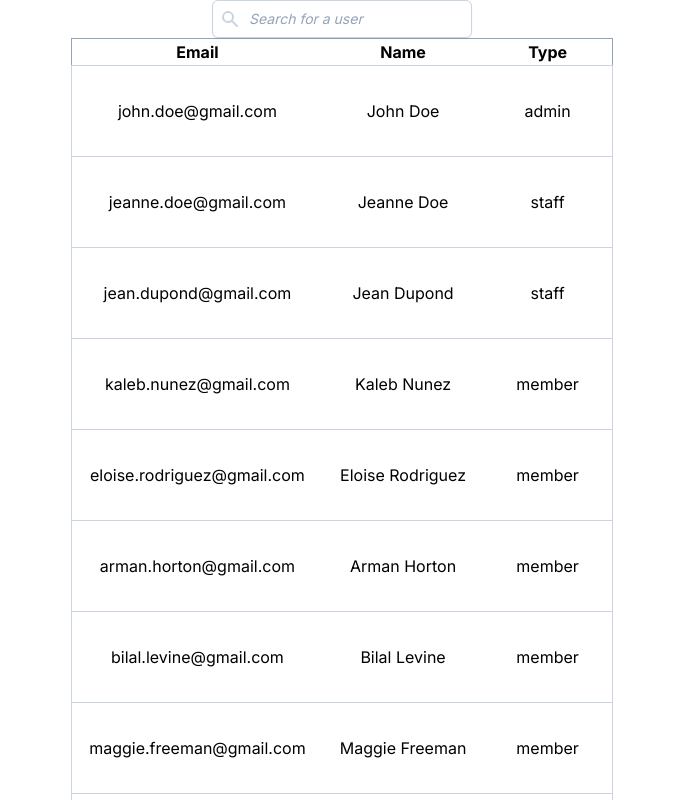
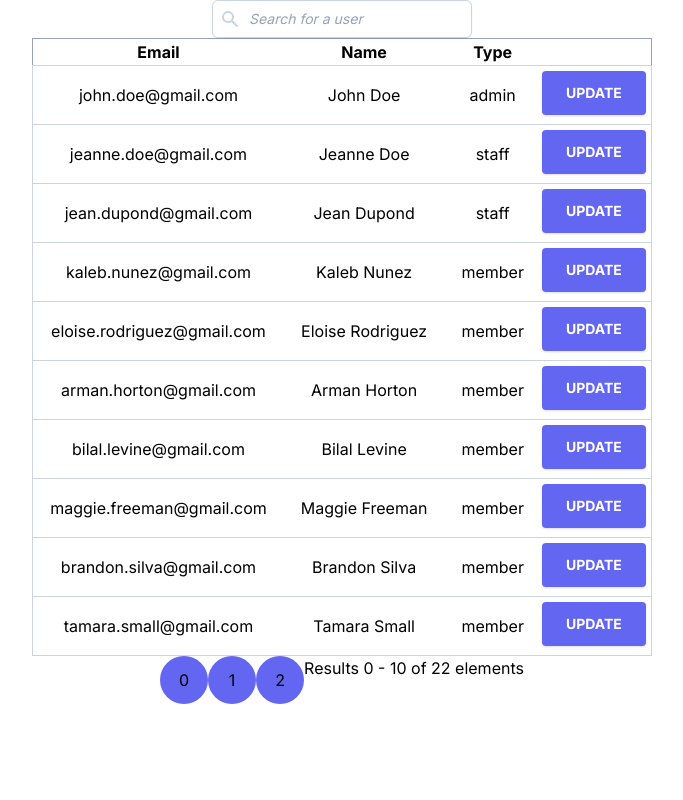
Before and after one commit to wilkoJ/frontend-technical-test, a Next.js app: page / in a window 1280 px wide. Shown: the top 800 px of the page, without its empty margins (298-981 px from the left). Built offline with nearby package versions, Linux system fonts and the light colour scheme.

Commit message:
add context for users, add the name update

```diff
--- a/src/app/components/ColumnCase.tsx
+++ b/src/app/components/ColumnCase.tsx
@@ -10,7 +10,7 @@ type IProps = {
 
 const ColumnCase = ({ value }: IProps) => {
   return (
-    <div className="text-center p-4">
+    <div className="text-center p-4 py-2">
       <p>{value}</p>
     </div>
   );
--- /dev/null
+++ b/src/app/components/Modal/Modal.tsx
@@ -0,0 +1,80 @@
+import IUser from "@/app/model/IUser";
+import React from "react";
+
+type IProps = {
+  user: IUser;
+  onChange: (value: string) => void;
+};
+const Modal = ({ user, onChange }: IProps) => {
+  const [showModal, setShowModal] = React.useState(false);
+  const [name, setName] = React.useState("");
+  return (
+    <>
+      <button
+        className="bg-indigo-500 text-white active:bg-pink-600 font-bold uppercase text-sm px-6 py-3 rounded shadow hover:shadow-lg outline-none focus:outline-none mr-1 mb-1 ease-linear transition-all duration-150"
+        type="button"
+        onClick={() => setShowModal(true)}
+      >
+        Update
+      </button>
+      {showModal ? (
+        <>
+          <div className="justify-center items-center flex overflow-x-hidden overflow-y-auto fixed inset-0 z-50 outline-none focus:outline-none">
+            <div className="relative w-auto my-6 mx-auto max-w-3xl">
+              {/*content*/}
+              <div className="border-0 rounded-lg shadow-lg relative flex flex-col w-full bg-white outline-none focus:outline-none">
+                {/*header*/}
+                <div className="flex items-start justify-between p-5 border-b border-solid border-slate-200 rounded-t">
+                  <h3 className="text-3xl font-semibold">Change User Name</h3>
+                  <button
+                    className="p-1 ml-auto bg-transparent border-0 text-black opacity-5 float-right text-3xl leading-none font-semibold outline-none focus:outline-none"
+                    onClick={() => setShowModal(false)}
+                  >
+                    <span className="bg-transparent text-black opacity-5 h-6 w-6 text-2xl block outline-none focus:outline-none">
+                      ×
+                    </span>
+                  </button>
+                </div>
+                {/*body*/}
+                <div className="relative p-6 flex-auto">
+                  <input
+                    onChange={(e: React.ChangeEvent<HTMLInputElement>) => {
+                      setName(e.currentTarget.value);
+                    }}
+                    className="placeholder:italic placeholder:text-slate-400 block bg-white border border-slate-300 rounded-md py-2 pl-9 pr-3 shadow-sm focus:outline-none focus:border-sky-500 focus:ring-sky-500 focus:ring-1 sm:text-sm"
+                    placeholder="Update name"
+                    type="text"
+                    name="update"
+                  />
+                </div>
+                {/*footer*/}
+                <div className="flex items-center justify-end p-6 border-t border-solid border-slate-200 rounded-b">
+                  <button
+                    className="text-red-500 background-transparent font-bold uppercase px-6 py-2 text-sm outline-none focus:outline-none mr-1 mb-1 ease-linear transition-all duration-150"
+                    type="button"
+                    onClick={() => setShowModal(false)}
+                  >
+                    Close
+                  </button>
+                  <button
+                    className="bg-emerald-500 text-white active:bg-emerald-600 font-bold uppercase text-sm px-6 py-3 rounded shadow hover:shadow-lg outline-none focus:outline-none mr-1 mb-1 ease-linear transition-all duration-150"
+                    type="button"
+                    onClick={() => {
+                      onChange(name);
+                      setShowModal(false);
+                    }}
+                  >
+                    Save Changes
+                  </button>
+                </div>
+              </div>
+            </div>
+          </div>
+          <div className="opacity-25 fixed inset-0 z-40 bg-black"></div>
+        </>
+      ) : null}
+    </>
+  );
+};
+
+export default Modal;
--- a/src/app/components/Pagination.tsx
+++ b/src/app/components/Pagination.tsx
@@ -2,18 +2,19 @@ import React from "react";
 
 type IProps = {
   length: number;
+  paginationSize: number;
   current: number;
   onClick: Function;
 };
 
-const Pagination = ({ length, current, onClick }: IProps) => {
-  const arrayPagination = Array(length).fill(0);
+const Pagination = ({ length, paginationSize, current, onClick }: IProps) => {
+  const arrayPagination = Array(Math.ceil(length / paginationSize)).fill(0);
   return (
-    <div className="flex">
+    <div className="flex justify-between">
       {arrayPagination.map((val: number, index: number) => {
         return (
           <div
-            className="py-2 px-3 bg-indigo-500 text-white text-sm font-semibold rounded-md shadow focus:outline-none flex-initial w-14 "
+            className="bg-indigo-500 rounded-full h-12 w-12 flex items-center justify-center"
             onClick={(e) => {
               console.log(e);
               onClick(index);
@@ -24,6 +25,11 @@ const Pagination = ({ length, current, onClick }: IProps) => {
           </div>
         );
       })}
+      <div>
+        {`Results ${current * paginationSize} - ${
+          current * paginationSize + paginationSize
+        } of ${length} elements`}
+      </div>
     </div>
   );
 };
--- a/src/app/components/TableRows.tsx
+++ /dev/null
@@ -1,30 +0,0 @@
-import React from "react";
-import { ColumnDefinitionType } from "./Table";
-
-type TableRowsProps<T, K extends keyof T> = {
-  data: Array<T>;
-  columns: Array<ColumnDefinitionType<T, K>>;
-};
-
-const TableRows = <T, K extends keyof T>({
-  data,
-  columns,
-}: TableRowsProps<T, K>): JSX.Element => {
-  const rows = data.map((row, index) => {
-    return (
-      <tr key={`row-${index}`} className="border border-slate-300">
-        {columns.map((column, index2) => {
-          return (
-            <td className="text-center p-4" key={`cell-${index2}`}>
-              {row[column.key]}
-            </td>
-          );
-        })}
-      </tr>
-    );
-  });
-
-  return <tbody>{rows}</tbody>;
-};
-
-export default TableRows;
--- a/src/app/components/Type.tsx
+++ b/src/app/components/Type.tsx
@@ -12,7 +12,7 @@ type IProps = {
 
 const Type = ({ type }: IProps) => {
   return (
-    <div className="text-center  p-8">
+    <div className="text-center p-4">
       <p>{type}</p>
     </div>
   );
--- a/src/app/components/UserTable.tsx
+++ b/src/app/components/UserTable.tsx
@@ -1,11 +1,12 @@
 "use client";
 import React, { useState, useEffect } from "react";
 
-import { filterIncludeString } from "../utils";
 import ColumnCase from "./ColumnCase";
 import Type from "./Type";
 import IUser from "../model/IUser";
+import Modal from "./Modal/Modal";
 
+import { useUsersContext } from "../store/store";
 type IProps = {
   users: IUser[];
   search: string;
@@ -19,35 +20,26 @@ type IProps = {
  **/
 
 const UserTable = ({ users, search, currentPage, paginationSize }: IProps) => {
-  useEffect(() => {
-    return () => {};
-  }, [search]);
+  const { setUsers } = useUsersContext();
 
   return (
     <table className="md:table-fixed border-collapse  border border-slate-400">
       <thead>
         <tr>
-          <th className="">Email</th>
+          <th className="">Email </th>
           <th className="">Name</th>
           <th className="">Type</th>
         </tr>
       </thead>
       <tbody>
-        {users
-          .filter((user) => {
-            return filterIncludeString(
-              user.name.toLocaleLowerCase(),
-              search.toLocaleLowerCase()
-            );
-          })
-          .map((user: IUser, index: number) => {
+        {users.map((user: IUser, index: number) => {
           if (
             index > currentPage * paginationSize - 1 &&
             index < currentPage * paginationSize + paginationSize
           )
             return (
               <tr key={index} className="border border-slate-300">
-                  <td>
+                <td onClick={() => {}}>
                   <ColumnCase value={user.email} />
                 </td>
                 <td>
@@ -55,6 +47,15 @@ const UserTable = ({ users, search, currentPage, paginationSize }: IProps) => {
                 </td>
                 <td>
                   <Type type={user.type} />
+                </td>
+                <td>
+                  <Modal
+                    user={users[index]}
+                    onChange={(value: string) => {
+                      users[index].name = value;
+                      setUsers(users);
+                    }}
+                  />
                 </td>
               </tr>
             );
--- a/src/app/layout.tsx
+++ b/src/app/layout.tsx
@@ -1,4 +1,5 @@
 import "./globals.css";
+import { UsersContext } from "./store/store";
 import { Inter } from "next/font/google";
 
 const inter = Inter({ subsets: ["latin"] });
@@ -15,7 +16,9 @@ export default function RootLayout({
 }) {
   return (
     <html lang="en">
-      <body className={inter.className}>{children}</body>
+      <body className={inter.className}>
+        <UsersContext>{children}</UsersContext>
+      </body>
     </html>
   );
 }
--- a/src/app/page.tsx
+++ b/src/app/page.tsx
@@ -1,31 +1,38 @@
 "use client";
-import { useEffect, useState } from "react";
+import { useEffect, useState, useContext } from "react";
 import UserTable from "./components/UserTable";
 import SearchBar from "./components/SearchBar";
 import IUser from "./model/IUser";
 import Pagination from "./components/Pagination";
-import Table, { ColumnDefinitionType } from "./components/Table";
+
+import { filterIncludeString } from "./utils";
+
+import { useUsersContext } from "./store/store";
+
+import Table, { ColumnDefinitionType } from "./components/genericTable/Table";
 
 const App = () => {
-  const columns: ColumnDefinitionType<IUser, keyof IUser>[] = [
-    {
-      key: "name",
-      header: "Name",
-    },
-    {
-      key: "email",
-      header: "Email adress",
-    },
-    {
-      key: "type",
-      header: "type",
-    },
-  ];
+  // To use the generic table;
+  // const columns: ColumnDefinitionType<IUser, keyof IUser>[] = [
+  //   {
+  //     key: "name",
+  //     header: "Name",
+  //   },
+  //   {
+  //     key: "email",
+  //     header: "Email adress",
+  //   },
+  //   {
+  //     key: "type",
+  //     header: "type",
+  //   },
+  // ];
 
-  const paginationSize = 10;
-  const [users, setUsers] = useState<IUser[]>([]);
+  const { users, setUsers } = useUsersContext();
   const [search, setSearch] = useState("");
   const [currentPage, setCurrentPage] = useState(0);
+  const paginationSize = 10;
+
   const fetchData = async () => {
     const res = await fetch("/search");
     const data = await res.json();
@@ -41,17 +48,31 @@ const App = () => {
       <SearchBar
         onChange={(value: string) => {
           setSearch(value);
+          setCurrentPage(0);
         }}
       />
       {/* <Table data={users} columns={columns} /> */}
       <UserTable
-        users={users}
+        users={users.filter((user) => {
+          return filterIncludeString(
+            user.name.toLocaleLowerCase(),
+            search.toLocaleLowerCase()
+          );
+        })}
         search={search}
         currentPage={currentPage}
         paginationSize={paginationSize}
       />
       <Pagination
-        length={Math.ceil(users.length / paginationSize)}
+        length={Math.ceil(
+          users.filter((user) => {
+            return filterIncludeString(
+              user.name.toLocaleLowerCase(),
+              search.toLocaleLowerCase()
+            );
+          }).length
+        )}
+        paginationSize={paginationSize}
         current={currentPage}
         onClick={(value: number) => {
           setCurrentPage(value);
--- /dev/null
+++ b/src/app/store/store.tsx
@@ -0,0 +1,28 @@
+"use client";
+import React, {
+  useState,
+  createContext,
+  useContext,
+  Dispatch,
+  SetStateAction,
+  ReactNode,
+} from "react";
+
+import IUser from "../model/IUser";
+
+type users = {
+  users: IUser[];
+  setUsers: Dispatch<SetStateAction<IUser[]>>;
+};
+
+export const Context = createContext<users>({} as users);
+
+export const UsersContext = ({ children }: { children: ReactNode }) => {
+  const [users, setUsers] = useState<IUser[]>([]);
+
+  return (
+    <Context.Provider value={{ users, setUsers }}>{children}</Context.Provider>
+  );
+};
+
+export const useUsersContext = () => useContext(Context);
```
Also changed, not shown: src/app/components/genericTable/TableRows.tsx (added, +32 -0 lines), src/app/components/genericTable/Table.tsx (renamed from src/app/components/Table.tsx), src/app/components/genericTable/TableHeader.tsx (renamed from src/app/components/TableHeader.tsx), 1 other file (tests, documents, lock files or other folders). Lines whose indentation alone changed are shown as unchanged.
